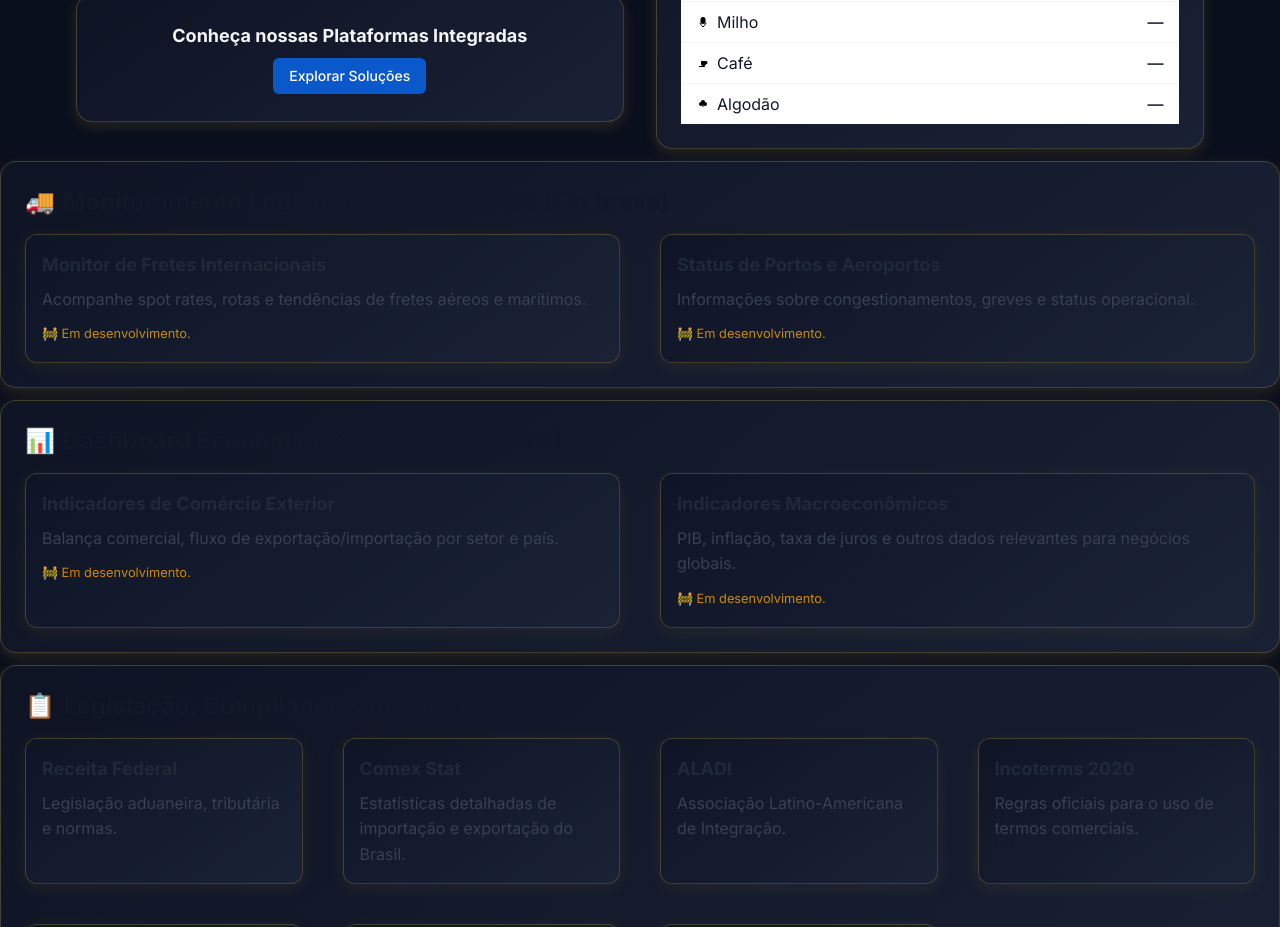
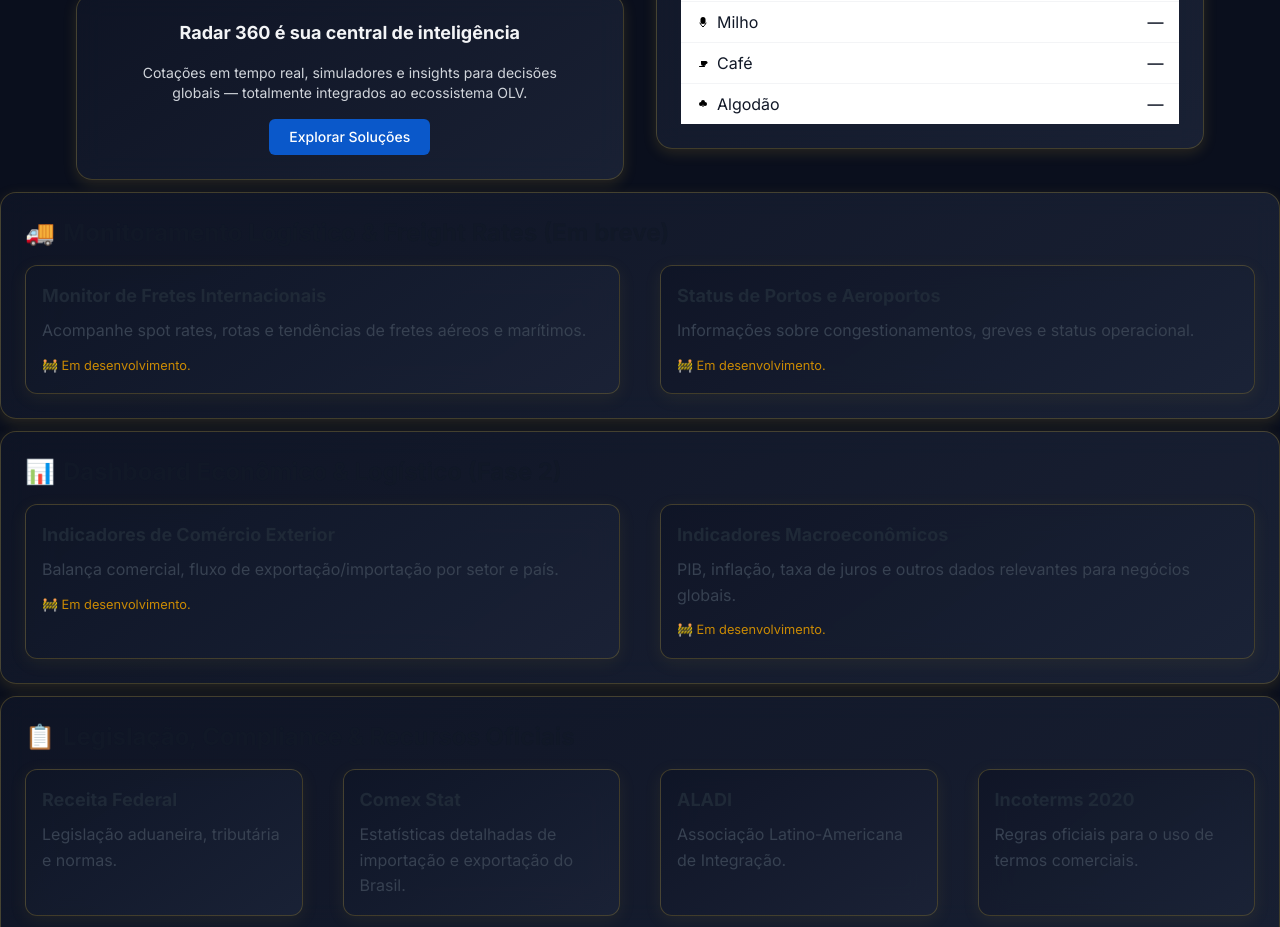
Before and after one commit to OLVCORE/olv-site-v4, a Next.js app: page /radar360 in a window 1280 px wide. Shown: the part 1280-2207 px from the top of the page. Built offline with nearby package versions, Linux system fonts and the light colour scheme; no server answers; a web font is replaced by a local one.

Commit message:
feat: refined Radar360 CTA with headline, subtext and button

```diff
--- a/src/app/radar360/page.tsx
+++ b/src/app/radar360/page.tsx
@@ -94,9 +94,10 @@ export default function Radar360Page() {
 
               {/* CTA Filler Card */}
               <section className="section p-0 mt-6 hidden lg:block">
-                <div className="glass p-6 rounded-2xl shadow-gold flex flex-col justify-center items-center h-32 card-hover">
-                  <h3 className="text-lg font-bold mb-2 text-gray-100 text-center">Conheça nossas Plataformas Integradas</h3>
-                  <Link href="/solucoes" className="btn btn-primary text-sm px-4 py-2">Explorar Soluções</Link>
+                <div className="glass p-6 rounded-2xl shadow-gold flex flex-col items-center text-center gap-4 card-hover">
+                  <h3 className="text-lg font-bold text-gray-100">Radar&nbsp;360 é sua central de inteligência</h3>
+                  <p className="text-sm text-gray-300 max-w-md">Cotações em tempo real, simuladores e insights para decisões globais — totalmente integrados ao ecossistema OLV.</p>
+                  <Link href="/solucoes" className="btn btn-primary text-sm px-5 py-2">Explorar Soluções</Link>
                 </div>
               </section>
             </div>
```
